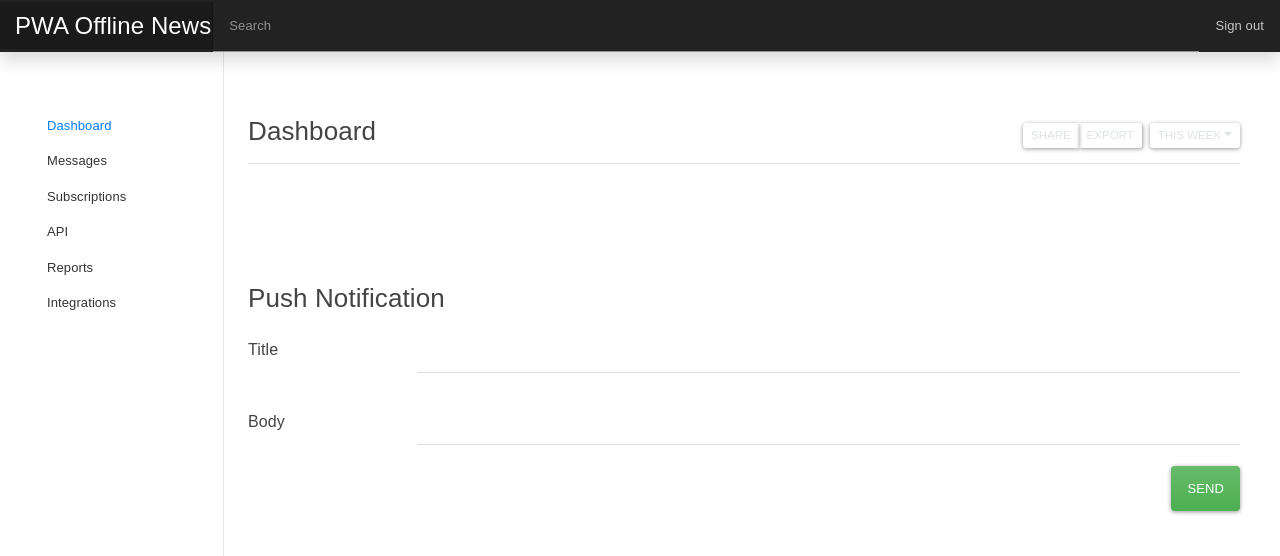
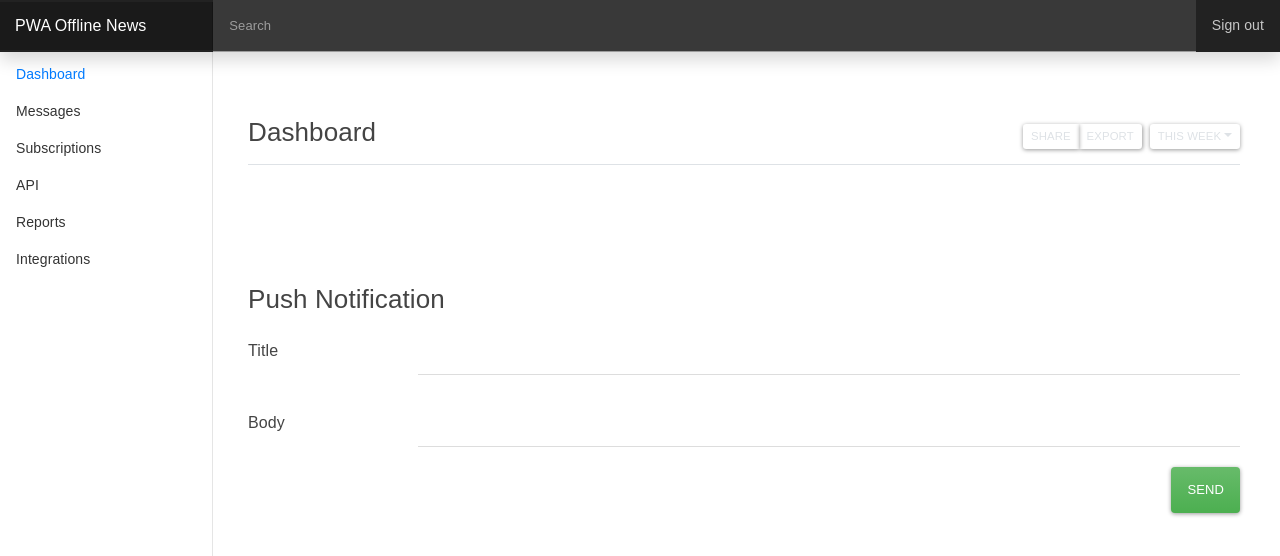
Before and after one commit to nick-gaudreau-omd/pwa-react-app, a React (Create React App) app: page /admin in a window 1280 px wide. Shown: the top 556 px of the page. Built offline with nearby package versions, Linux system fonts and the light colour scheme.

Commit message:
refactored article compo into stateless compo
+ Joined css rules

```diff
--- a/src/components/ArticleCard.tsx
+++ /dev/null
@@ -1,35 +0,0 @@
-import * as React from 'react';
-import { IArticleProps } from './IArticleProps';
-import { NavLink } from 'react-router-dom';
-
-// const formatDate = (dateString: string) => new Date(dateString).toDateString();
-
-export default class ArticleCard extends React.Component<IArticleProps, {}>{
-
-  constructor(props: IArticleProps) {
-    super(props);
-  }
-
-  render() {
-
-    let published = new Date(this.props.article.publishedAt);
-    let timeAgo: number = 0;
-    if (published)
-      timeAgo = published.getMinutes();
-
-    return (
-      <div className="card shim-bottom">
-        <img className="card-img-top" src={this.props.article.urlToImage} alt="Card image cap" />
-        <div className="card-body">
-          <h5 className="card-title">
-            <NavLink to={'/content/' + encodeURIComponent(JSON.stringify(this.props.article))}>{this.props.article.title}</NavLink>
-          </h5>
-          <p className="card-text">{this.props.article.description}</p>
-          <p className="card-text">
-            <small className="text-muted">{timeAgo > 0 ? timeAgo + ' min ago' : this.props.article.publishedAt}</small>
-          </p>
-        </div>
-      </div>
-    );
-  }
-}
--- a/src/components/ArticleList.tsx
+++ /dev/null
@@ -1,31 +0,0 @@
-import * as React from 'react';
-import { IArticleListProps } from './IArticleListProps';
-import ArticleCard from './ArticleCard';
-import { Article } from '../model/Article';
-import Util from '../Util';
-
-export default class ArticleList extends React.Component<IArticleListProps, {}>{
-
-    constructor(props: IArticleListProps) {
-        super(props);
-    }
-
-    render() {
-
-        let chunkedArraysOfColSize = Util.chunkArray(this.props.articles, 3);
-
-        return (
-            <div className="row">
-                {
-                    chunkedArraysOfColSize.map( (colSizeArray:Article[], index:number) =>
-                        <div className="col-sm-4" key={index.toString()}>
-                            {colSizeArray.map((article: Article, i: number) =>
-                                <ArticleCard key={article.url} article={article} />
-                            )}
-                        </div>
-                    )
-                }
-            </div>
-        );
-    }
-}
--- /dev/null
+++ b/src/components/article/ArticleCard.tsx
@@ -0,0 +1,29 @@
+import * as React from 'react';
+import { IArticleProps } from './IArticleProps';
+import { NavLink } from 'react-router-dom';
+
+// const formatDate = (dateString: string) => new Date(dateString).toDateString();
+
+export const ArticleCard: React.SFC<IArticleProps> = (props) => {
+
+  let published = new Date(props.article.publishedAt);
+  let timeAgo: number = 0;
+  if (published)
+    timeAgo = published.getMinutes();
+
+  return (
+    <div className="card shim-bottom">
+      <img className="card-img-top" src={props.article.urlToImage} alt="Card image cap" />
+      <div className="card-body">
+        <h5 className="card-title">
+          <NavLink to={'/content/' + encodeURIComponent(JSON.stringify(props.article))}>{props.article.title}</NavLink>
+        </h5>
+        <p className="card-text">{props.article.description}</p>
+        <p className="card-text">
+          <small className="text-muted">{timeAgo > 0 ? timeAgo + ' min ago' : props.article.publishedAt}</small>
+        </p>
+      </div>
+    </div>
+  );
+
+}
--- /dev/null
+++ b/src/components/article/ArticleList.tsx
@@ -0,0 +1,21 @@
+import * as React from 'react';
+import { IArticleListProps } from './IArticleListProps';
+import { ArticleCard } from './ArticleCard';
+import { Article } from '../../model/Article';
+import Util from '../../Util';
+
+export const ArticleList: React.SFC<IArticleListProps> = (props) => {
+    return (
+        <div className="row">
+            {
+                Util.chunkArray(props.articles, 3).map((colSizeArray: Article[], index: number) =>
+                    <div className="col-sm-4" key={index.toString()}>
+                        {colSizeArray.map((article: Article, i: number) =>
+                            <ArticleCard key={article.url} article={article} />
+                        )}
+                    </div>
+                )
+            }
+        </div>
+    );
+}
--- a/src/components/IArticleListProps.ts
+++ b/src/components/article/IArticleListProps.ts
@@ -1,4 +1,4 @@
-import { Article } from "../model/Article";
+import { Article } from "../../model/Article";
 
 export interface IArticleListProps {
     articles: Article[];
--- a/src/components/IArticleProps.ts
+++ b/src/components/article/IArticleProps.ts
@@ -1,4 +1,4 @@
-import { Article } from "../model/Article";
+import { Article } from "../../model/Article";
 
 export interface IArticleProps {
     key: string;
--- a/src/index.css
+++ b/src/index.css
@@ -2,21 +2,25 @@ body {
   margin: 0;
   padding: 0;
   font-family: sans-serif;
+  font-size: .875rem;
 }
 
-.shim-bottom{
+.shim-bottom {
   margin-bottom: 5%;
 }
-.shim-top{
+
+.shim-top {
   margin-top: 12%;
 }
 
 /* Nav */
+
 ul.nav {
   white-space: nowrap;
   overflow-x: auto;
   overflow-y: hidden;
-  flex-wrap: nowrap; /* boot 4 override */
+  flex-wrap: nowrap;
+  /* boot 4 override */
 }
 
 ul.nav li {
@@ -24,28 +28,134 @@ ul.nav li {
   float: none;
 }
 
-ul.nav.nav-tabs{
+ul.nav.nav-tabs {
   border-bottom: 1px solid transparent !important;
 }
 
-.offline-h3{
+.offline-h3 {
   text-align: center;
   background-color: rgba(28, 64, 229, 0.1);
   color: #2196f3;
 }
 
-.disable-link{
+.disable-link {
   cursor: not-allowed;
   color: gray !important;
 }
 
-.disable-link:hover{
-    box-shadow: inset 0 -2px 0 #a4aaaf !important;
-    color: #a4aaaf !important;
+.disable-link:hover {
+  box-shadow: inset 0 -2px 0 #a4aaaf !important;
+  color: #a4aaaf !important;
+}
+
+/*
+  * Dashboard Sidebar
+  */
+
+.sidebar {
+  position: fixed;
+  top: 0;
+  bottom: 0;
+  left: 0;
+  z-index: 100;
+  /* Behind the navbar */
+  padding: 48px 0 0;
+  /* Height of navbar */
+  box-shadow: inset -1px 0 0 rgba(0, 0, 0, .1);
+}
+
+.sidebar-sticky {
+  position: relative;
+  top: 0;
+  height: calc(100vh - 48px);
+  padding-top: .5rem;
+  overflow-x: hidden;
+  overflow-y: auto;
+  /* Scrollable contents if viewport is shorter than content. */
+}
+
+@supports ((position: -webkit-sticky) or (position: sticky)) {
+  .sidebar-sticky {
+    position: -webkit-sticky;
+    position: sticky;
+  }
+}
+
+.sidebar .nav-link {
+  font-weight: 500;
+  color: #333;
+}
+
+.sidebar .nav-link .feather {
+  margin-right: 4px;
+  color: #999;
+}
+
+.sidebar .nav-link.active {
+  color: #007bff;
+}
+
+.sidebar .nav-link:hover .feather, .sidebar .nav-link.active .feather {
+  color: inherit;
+}
+
+.sidebar-heading {
+  font-size: .75rem;
+  text-transform: uppercase;
+}
+
+/*
+  * Dashboard Content
+  */
+
+[role="main"] {
+  padding-top: 48px;
+  /* Space for fixed navbar */
+}
+
+/*
+* Dashboard  Navbar
+*/
+
+.navbar-brand {
+  padding-top: .75rem;
+  padding-bottom: .75rem;
+  font-size: 1rem;
+  background-color: rgba(0, 0, 0, .25);
+  box-shadow: inset -1px 0 0 rgba(0, 0, 0, .25);
+}
+
+.navbar .form-control {
+  padding: .75rem 1rem;
+  border-width: 0;
+  border-radius: 0;
+}
+
+.form-control-dark {
+  color: #fff;
+  background-color: rgba(255, 255, 255, .1);
+  border-color: rgba(255, 255, 255, .1);
+}
+
+.form-control-dark:focus {
+  border-color: transparent;
+  box-shadow: 0 0 0 3px rgba(255, 255, 255, .25);
+}
+
+/*
+* Dashboard Utilities
+*/
+
+.border-top {
+  border-top: 1px solid #e5e5e5;
+}
+
+.border-bottom {
+  border-bottom: 1px solid #e5e5e5;
 }
 
 @media only screen and (min-width: 800px) {
-  .nav.nav-tabs{
+  .nav.nav-tabs {
     margin-left: 30%;
   }
 }
--- a/src/pages/admin/Dashboard.tsx
+++ b/src/pages/admin/Dashboard.tsx
@@ -1,5 +1,4 @@
 import * as React from 'react';
-import "./dashboard.css";
 import DashboardNav from './DashboardNav';
 import Sidebar from './Sidebar';
 import { LocalStoreService } from '../../service/LocalStoreService';
--- a/src/pages/admin/DashboardNav.tsx
+++ b/src/pages/admin/DashboardNav.tsx
@@ -1,5 +1,4 @@
 import * as React from 'react';
-import "./dashboard.css";
 
 export default class DashboardNav extends React.Component<{}, {}> {
 
--- a/src/pages/admin/Sidebar.tsx
+++ b/src/pages/admin/Sidebar.tsx
@@ -1,5 +1,4 @@
 import * as React from 'react';
-import "./dashboard.css";
 
 export default class Sidebar extends React.Component<{}, {}> {
 
--- a/src/pages/admin/dashboard.css
+++ /dev/null
@@ -1,102 +0,0 @@
-  body {
-    font-size: .875rem;
-  }
-
-
-  /*
-   * Sidebar
-   */
-
-  .sidebar {
-    position: fixed;
-    top: 0;
-    bottom: 0;
-    left: 0;
-    z-index: 100; /* Behind the navbar */
-    padding: 48px 0 0; /* Height of navbar */
-    box-shadow: inset -1px 0 0 rgba(0, 0, 0, .1);
-  }
-
-  .sidebar-sticky {
-    position: relative;
-    top: 0;
-    height: calc(100vh - 48px);
-    padding-top: .5rem;
-    overflow-x: hidden;
-    overflow-y: auto; /* Scrollable contents if viewport is shorter than content. */
-  }
-
-  @supports ((position: -webkit-sticky) or (position: sticky)) {
-    .sidebar-sticky {
-      position: -webkit-sticky;
-      position: sticky;
-    }
-  }
-
-  .sidebar .nav-link {
-    font-weight: 500;
-    color: #333;
-  }
-
-  .sidebar .nav-link .feather {
-    margin-right: 4px;
-    color: #999;
-  }
-
-  .sidebar .nav-link.active {
-    color: #007bff;
-  }
-
-  .sidebar .nav-link:hover .feather,
-  .sidebar .nav-link.active .feather {
-    color: inherit;
-  }
-
-  .sidebar-heading {
-    font-size: .75rem;
-    text-transform: uppercase;
-  }
-
-  /*
-   * Content
-   */
-
-  [role="main"] {
-    padding-top: 48px; /* Space for fixed navbar */
-  }
-
-  /*
-   * Navbar
-   */
-
-  .navbar-brand {
-    padding-top: .75rem;
-    padding-bottom: .75rem;
-    font-size: 1rem;
-    background-color: rgba(0, 0, 0, .25);
-    box-shadow: inset -1px 0 0 rgba(0, 0, 0, .25);
-  }
-
-  .navbar .form-control {
-    padding: .75rem 1rem;
-    border-width: 0;
-    border-radius: 0;
-  }
-
-  .form-control-dark {
-    color: #fff;
-    background-color: rgba(255, 255, 255, .1);
-    border-color: rgba(255, 255, 255, .1);
-  }
-
-  .form-control-dark:focus {
-    border-color: transparent;
-    box-shadow: 0 0 0 3px rgba(255, 255, 255, .25);
-  }
-
-  /*
-   * Utilities
-   */
-
-  .border-top { border-top: 1px solid #e5e5e5; }
-  .border-bottom { border-bottom: 1px solid #e5e5e5; }
--- a/src/pages/news/Container.tsx
+++ b/src/pages/news/Container.tsx
@@ -1,7 +1,7 @@
 import * as React from 'react';
 import { Article } from '../../model/Article';
 import { NewsService } from '../../service/NewsService';
-import ArticleList from '../../components/ArticleList';
+import { ArticleList } from '../../components/article/ArticleList';
 import { NewsContainerState } from './ContainerState';
 import NotificationComponent from '../../components/NotificationComponent';
 //import { Redirect } from 'react-router';
```
